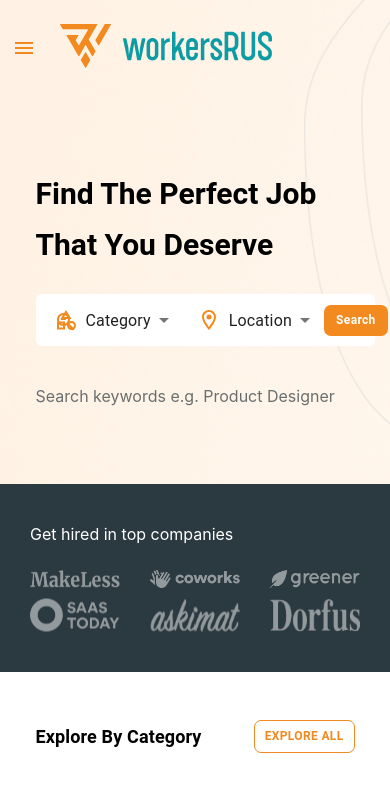
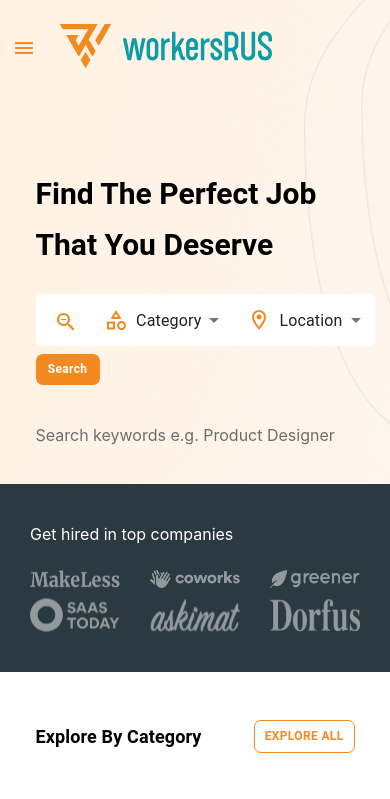
Before and after one commit to smdurjoy/client-job-portal, a React (Create React App) app: page / in a window 390 px wide. Shown: the top 799 px of the page. Built offline with nearby package versions, Linux system fonts and the light colour scheme.

Commit message:
mobile search btn

```diff
--- a/src/components/home/Banner.js
+++ b/src/components/home/Banner.js
@@ -83,7 +83,7 @@ const Banner = () => {
                                     }}
                                 />
                                 <div style={{flexBasis: '25%'}}>
-                                    <FormControl fullWidth>
+                                    <FormControl>
                                         <Select
                                             labelId="demo-simple-select-label"
                                             id="demo-simple-select"
@@ -111,7 +111,7 @@ const Banner = () => {
                                     </FormControl>
                                 </div>
                                 <div style={{flexBasis: '25%'}}>
-                                    <FormControl fullWidth>
+                                    <FormControl>
                                         <Select
                                             labelId="demo-simple-select-label"
                                             id="demo-simple-select"
@@ -138,10 +138,16 @@ const Banner = () => {
                                         </Select>
                                     </FormControl>
                                 </div>
-                                <Button className='primaryBtn'>
+                                <Button className='primaryBtn' sx={{ display: {xs: 'none', sm: 'block'} }}>
                                     Search
                                 </Button>
                             </Box>
+                            <Button
+                                className='primaryBtn'
+                                sx={{ display: {xs: 'block', sm: 'none'}, mt: 1 }}
+                            >
+                                Search
+                            </Button>
 
                             <Box mt={5}>
                                 <p style={{color: '#6B6E6F'}}>
```
